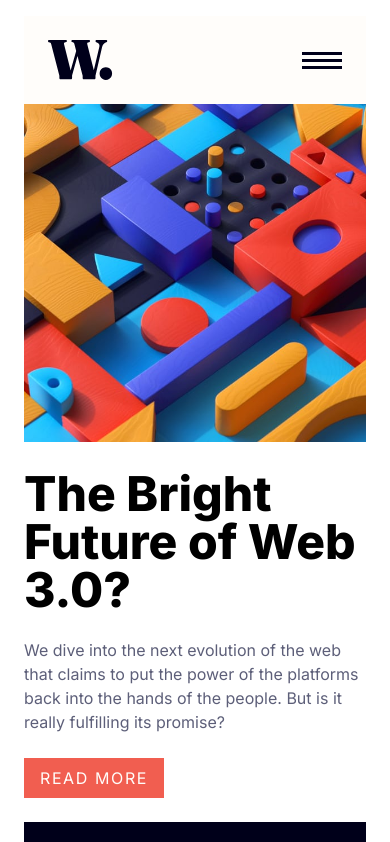
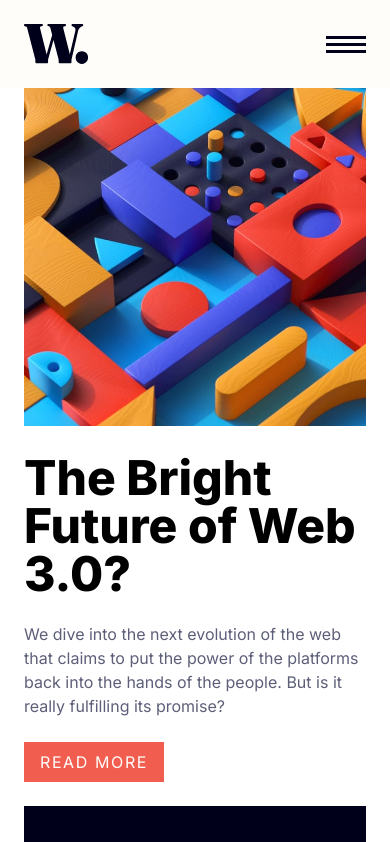
Before and after one commit to gracebir/news-homepage-fm, a React (Vite) app: page / in a window 390 px wide. Shown: the top 842 px of the page. Built offline with nearby package versions, Linux system fonts and the light colour scheme.

Commit message:
adjust app component

```diff
--- a/src/App.jsx
+++ b/src/App.jsx
@@ -4,9 +4,9 @@ import Spots from "./sections/Spots"
 
 function App() {
   return (
-    <div className="min-h-screen font-inter w-full py-4 lg:py-10 px-6 lg:px-0">
+    <div className="min-h-screen font-inter w-full py-0 lg:py-10 ">
       <Header/>
-      <div className="max-w-7xl mx-auto flex flex-col gap-10 lg:gap-14">
+      <div className="max-w-7xl mx-auto flex flex-col gap-10 lg:gap-14 px-6 lg:px-0">
         <Hero/>
         <Spots/>
       </div>
```
